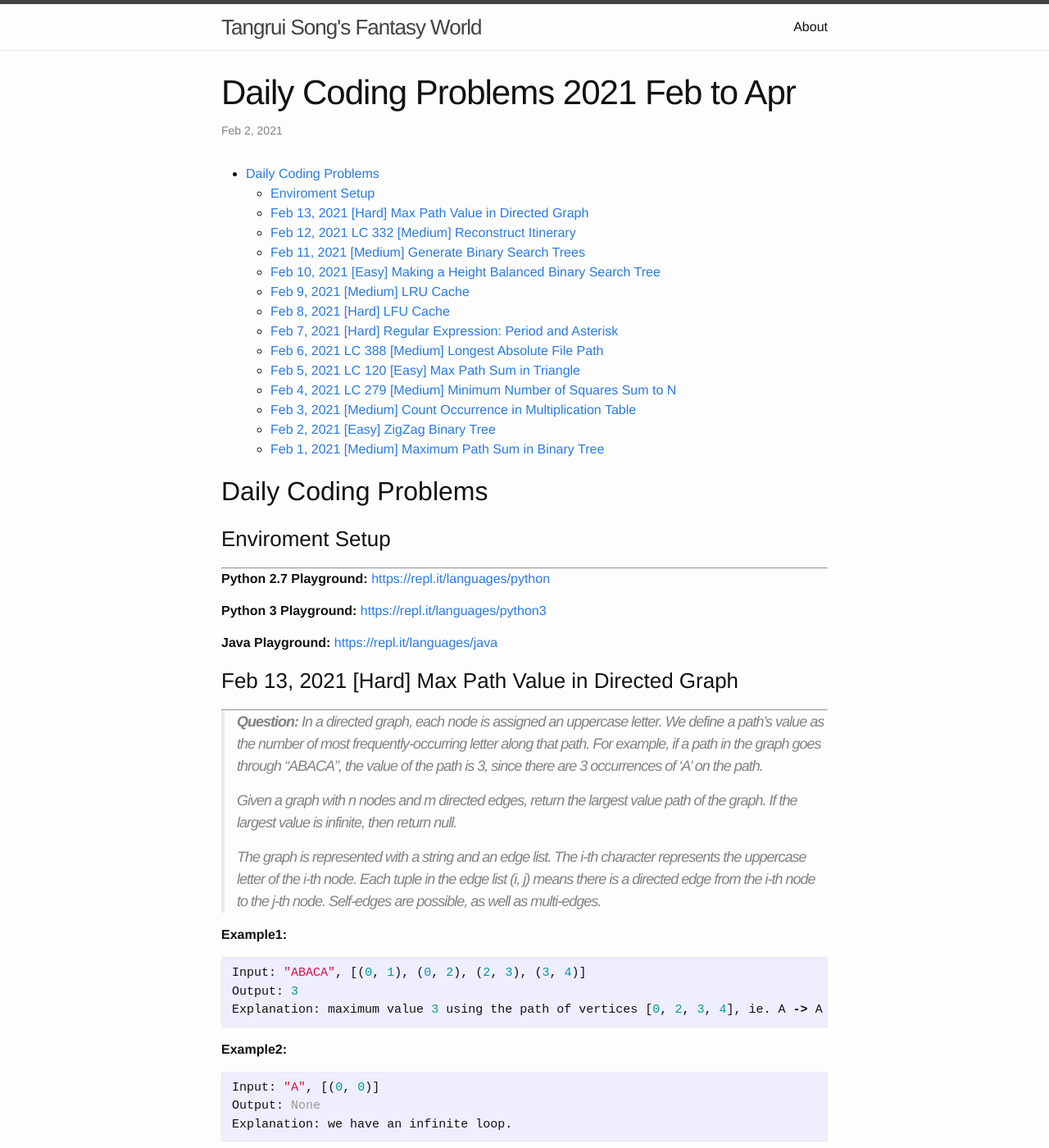
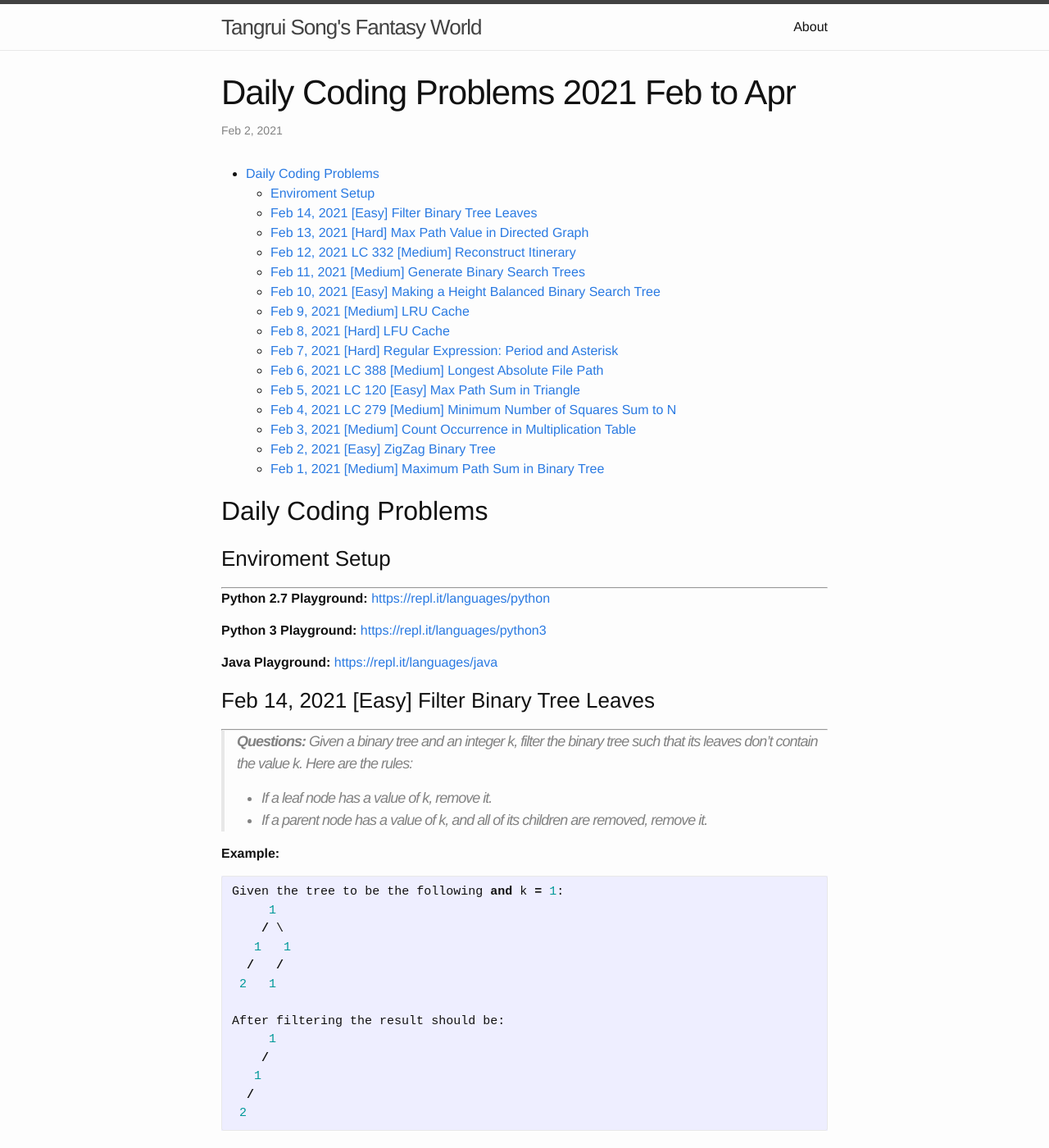
Before and after one commit to trsong/trsong.github.io, a Jekyll site: the page built from _posts/2021-02-01-DailyQuestionsFeb.md, in a window 1280 px wide and 1400 px high. Shown: the whole window at 82% size. Built offline with Jekyll 4.4.1, drawn with Linux system fonts in a browser that asks for light colours.

Commit message:
Add Feb 14 question.

````diff
--- a/_posts/2021-02-01-DailyQuestionsFeb.md
+++ b/_posts/2021-02-01-DailyQuestionsFeb.md
@@ -17,6 +17,31 @@ categories: Python/Java
 **Python 3 Playground:** [https://repl.it/languages/python3](https://repl.it/languages/python3)
 
 **Java Playground:** [https://repl.it/languages/java](https://repl.it/languages/java)
+
+
+### Feb 14, 2021 \[Easy\] Filter Binary Tree Leaves
+---
+> **Questions:** Given a binary tree and an integer k, filter the binary tree such that its leaves don't contain the value k. Here are the rules:
+>
+> - If a leaf node has a value of k, remove it.
+> - If a parent node has a value of k, and all of its children are removed, remove it.
+
+**Example:**
+```py
+Given the tree to be the following and k = 1:
+     1
+    / \
+   1   1
+  /   /
+ 2   1
+
+After filtering the result should be:
+     1
+    /
+   1
+  /
+ 2
+```
 
 
 ### Feb 13, 2021 \[Hard\] Max Path Value in Directed Graph
````
